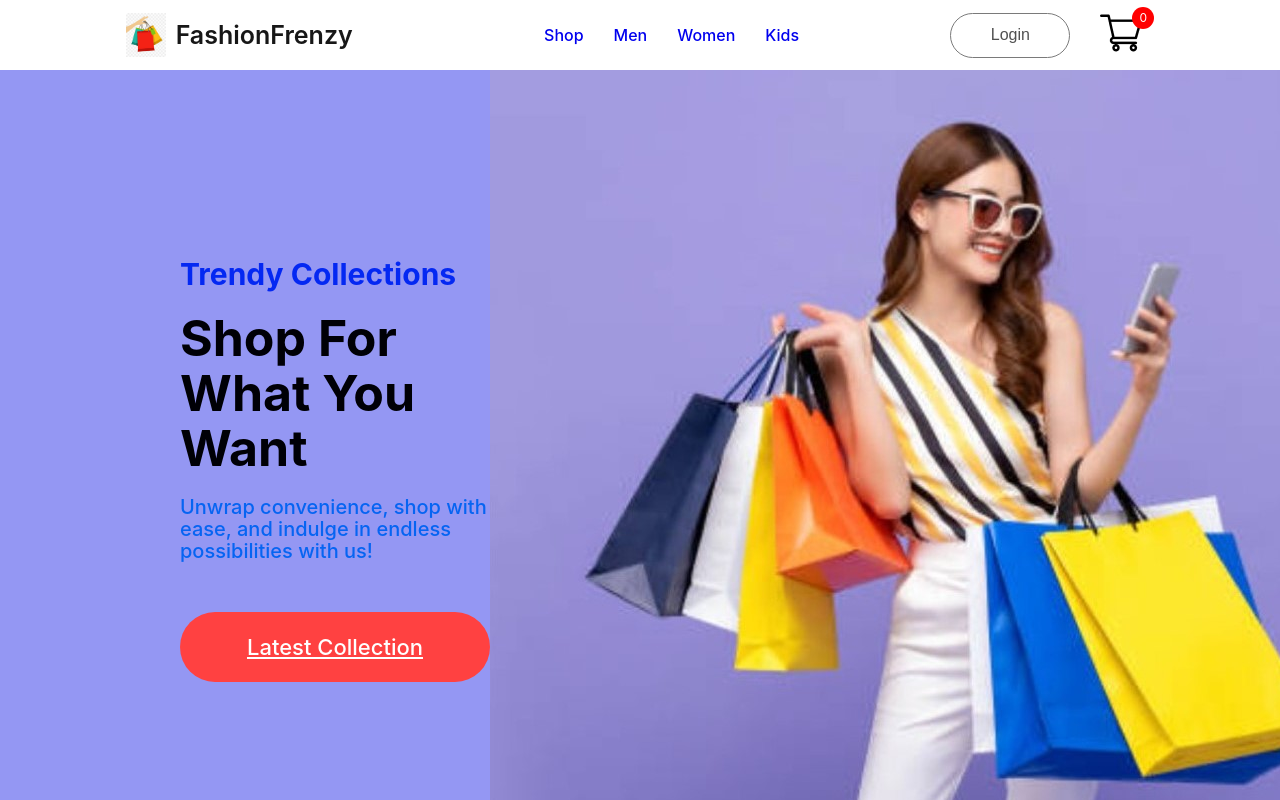
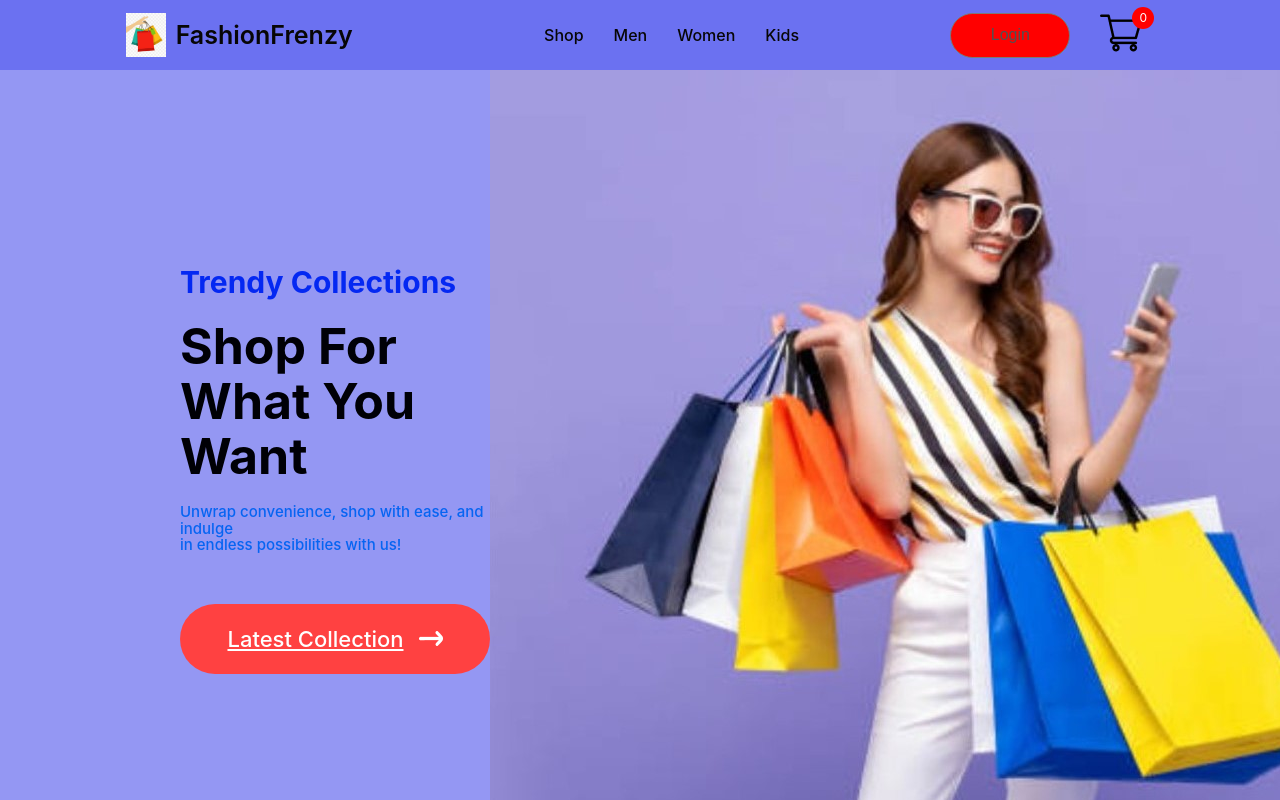
Before and after one commit to sourav-sm/FashionFrenzy, a React (Vite) app in the folder frontend/: page / in a window 1280 px wide. Shown: the top 800 px of the page. Built offline with nearby package versions, Linux system fonts and the light colour scheme; no server answers.

Commit message:
updating ui

```diff
--- a/frontend/src/Components/Hero/Hero.css
+++ b/frontend/src/Components/Hero/Hero.css
@@ -28,7 +28,7 @@
 }
 .hero-hand-icon-pgp{
     color: #0664f2;
-    font-size:20px;
+    font-size:15px;
     font-weight: 500;
 }
 .hero-hand-icon{
@@ -84,7 +84,8 @@
         font-size: 18px;
     }
     .hero-right img{
-        width: 500px;
+        height: 800px;
+        width: 650px;
     }
 }
 @media(max-width:1024px){
@@ -109,7 +110,8 @@
         font-size: 16px;
     }
     .hero-right img{
-        width: 400px;
+        height: 700px;
+        width: 550px;
     }
 }
 @media(max-width:800px){
@@ -134,7 +136,8 @@
         font-size: 13px;
     }
     .hero-right img{
-        width: 300px;
+        height: 700px;
+        width: 450px;
     }
 }
 @media(max-width:500px){
--- a/frontend/src/Components/Hero/Hero.jsx
+++ b/frontend/src/Components/Hero/Hero.jsx
@@ -1,43 +1,3 @@
-// import React from "react"
-// import './Hero.css'
-// import hand_icon from '../Assets/hand_icon.png'
-// import arrow_icon from '../Assets/arrow.png'
-// import hero_image from '../Assets/hero2.png'
-// import { Link } from "react-router-dom"
-// import NewCollections from "../NewCollections/NewCollection"
-
-// const Hero=()=>{
-//   return (
-//     <div className="hero">
-//         <div className="hero-left">
-//             <h2>NEW ARRIVALS ONLY</h2>
-//             <div>
-//                 <div className="hero-hand-icon">
-//                     <p>new</p>
-//                     <img src={hand_icon} alt="" />
-//                 </div>
-//                 <i>COLLECTIONS</i>
-//                 <p>for everyone</p>
-//             </div>
-//             { <div className="hero-latest-btn" onClick={()=><NewCollections/>}>
-//                 {/* <div>Latest Collection</div>
-//                 <img src={arrow_icon} alt="" /> */}
-//                  <Link to="/new-collections" className="hero-latest-btn">
-//           <div>Latest Collection</div>
-//           <img src={arrow_icon} alt="" />
-//           </Link>
-//          </div> }
-
-//         </div>
-//         <div className="hero-right">
-//             <img  src={hero_image} alt="" />
-//         </div>
-//   </div>
-//   )
-// }
-
-// export default Hero;
-
 import React from "react";
 import './Hero.css';
 //import hand_icon from '../Assets/logo1.jpg';
@@ -56,11 +16,11 @@ const Hero = () => {
           </div>
         </div>
         <div className="hero-hand-icon-pgp">
-          Unwrap convenience, shop with ease, and indulge in endless possibilities with us!
+          Unwrap convenience, shop with ease, and indulge <br/>in endless possibilities with us!
           </div>
         <Link to="/new-collections" className="hero-latest-btn">
           <div>Latest Collection</div>
-          {/* <img src={arrow_icon} alt="" /> */}
+          <img src={arrow_icon} alt="" />
         </Link>
       </div>
       <div className="hero-right">
--- a/frontend/src/Components/Navbar/Navbar.css
+++ b/frontend/src/Components/Navbar/Navbar.css
@@ -12,7 +12,7 @@
     padding: 16px;
     box-shadow: 0 1px 3px -2px black;
     align-items: center;
-    /* background: rgb(10, 82, 237); */
+    background: #6b71f1;
 }
 
 .nav-logo{
@@ -26,7 +26,7 @@
 }
 
 .nav-logo p{
-    color: #171717;
+    color: #070606;
     font-size: 38px;
     font-weight: 600;
 }
@@ -37,7 +37,7 @@
     align-items: center;
     list-style: none;/**so that dots of list are not shown **/
     gap: 50px;
-    color: #626262;
+    color: #fb0b0b;
     font-size: 20px;
     font-weight: 500;
 }
@@ -49,6 +49,9 @@
     justify-content: center;
     cursor: pointer;
     gap: 3px;
+    a{
+        color: #070606;
+    }
 }
 
 .nav-menu hr{
@@ -73,7 +76,7 @@
     border-radius: 75px;
     color: #515151;
     font-size: 20px;
-    background: white;
+    background: red;
     cursor: pointer;
 }
 
```
